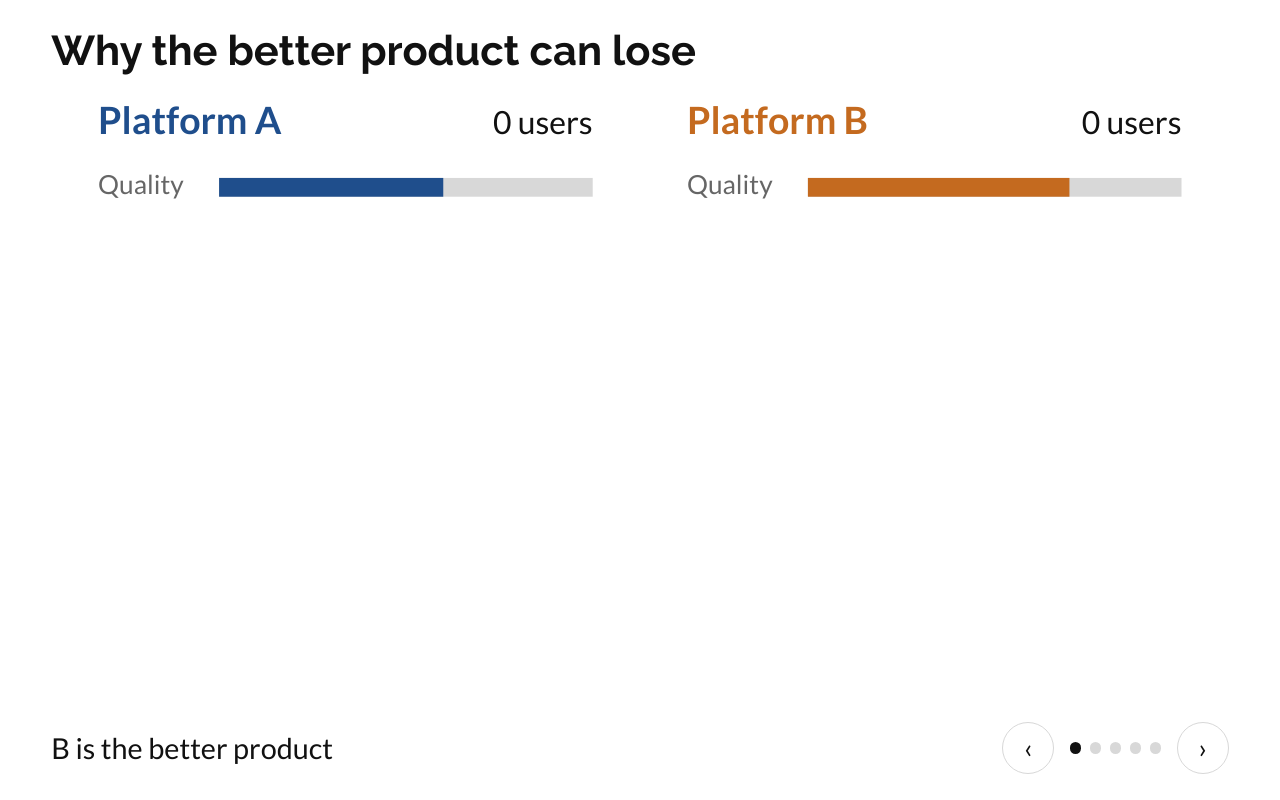
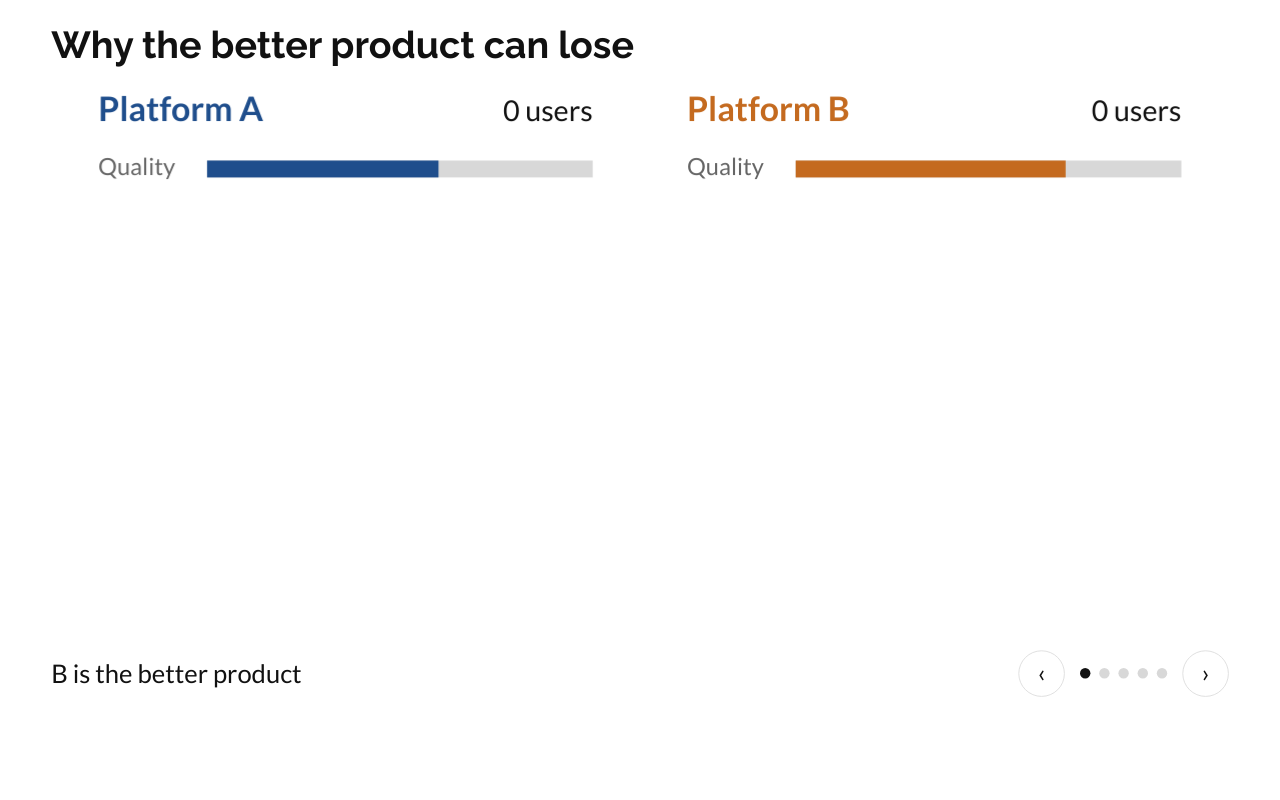
Before and after one commit to danielyue/slide-demos, a plain HTML site: page tipping-steps/index.html in a window 1280 px wide. Drawn offline with Linux system fonts and the light colour scheme.

Commit message:
Fixed 1600x900 layout scaled to the frame, so slideshow's odd window height can't blow up text

```diff
--- a/tipping-steps/index.html
+++ b/tipping-steps/index.html
@@ -11,19 +11,19 @@
   :root { --a: #1f4e8c; --b: #c46a1f; --hi: #e0b400; --ink: #111; --mute: #666; --line: #d8d8d8; }
   * { box-sizing: border-box; }
   html, body { margin: 0; height: 100%; background: #fff; color: var(--ink); font-family: Lato, Helvetica, Arial, sans-serif; overflow: hidden; }
-  .stage { position: absolute; inset: 0; display: grid; grid-template-rows: auto 1fr auto; padding: 3.2vh 4vw 3vh; gap: 1.2vh; }
-  h1 { font-family: Raleway, Lato, sans-serif; font-weight: 700; font-size: 5.2vh; margin: 0; }
+  .stage { position: absolute; top: 0; left: 0; width: 1600px; height: 900px; transform-origin: 0 0; display: grid; grid-template-rows: auto 1fr auto; padding: 29px 64px 27px; gap: 11px; }
+  h1 { font-family: Raleway, Lato, sans-serif; font-weight: 700; font-size: 47px; margin: 0; }
   /* The canvas sits absolutely inside a box, so its pixel size can't grow the grid row (WebKit did). */
   .plot { position: relative; min-height: 0; }
   .plot canvas { position: absolute; inset: 0; width: 100%; height: 100%; display: block; }
-  .foot { display: flex; align-items: center; justify-content: space-between; gap: 2vw; min-height: 7vh; }
-  .caption { font-size: 3.6vh; transition: opacity .3s; }
-  .nav { display: flex; align-items: center; gap: 1.2vw; }
-  .nav button { font: inherit; font-size: 3.4vh; width: 6.5vh; height: 6.5vh; border: 1px solid var(--line); background: #fff; border-radius: 50%; cursor: pointer; color: var(--ink); line-height: 1; }
+  .foot { display: flex; align-items: center; justify-content: space-between; gap: 32px; min-height: 63px; }
+  .caption { font-size: 32px; transition: opacity .3s; }
+  .nav { display: flex; align-items: center; gap: 19px; }
+  .nav button { font: inherit; font-size: 31px; width: 58px; height: 58px; border: 1px solid var(--line); background: #fff; border-radius: 50%; cursor: pointer; color: var(--ink); line-height: 1; }
   .nav button:hover { border-color: #999; }
   .nav button:disabled { opacity: .3; cursor: default; }
-  .dots { display: flex; gap: .7vw; }
-  .dots span { width: 1.4vh; height: 1.4vh; border-radius: 50%; background: var(--line); }
+  .dots { display: flex; gap: 11px; }
+  .dots span { width: 13px; height: 13px; border-radius: 50%; background: var(--line); }
   .dots span.on { background: var(--ink); }
   body.nocap .caption { visibility: hidden; }
 </style>
@@ -175,6 +175,28 @@ document.addEventListener('keydown', e => {
 const startStep = Math.min(STEPS.length - 1, Math.max(0, parseInt(qs.get('step') || '0', 10) || 0));
 goTo(startStep, false);
 requestAnimationFrame(draw);
+
+// Lay out at a fixed 1600x900 and scale to the frame. In slideshow, PowerPoint for Mac can report a
+// window height far larger than what is visible, so the height is used only when it looks like 16:9.
+// Press D (or open with ?debug=1) to show the sizes the page sees.
+(function () {
+  const stage = document.querySelector('.stage');
+  const dbg = document.createElement('div');
+  dbg.style.cssText = 'position:fixed;left:4px;top:4px;font:14px monospace;background:#ffe;z-index:9;padding:2px 6px';
+  dbg.hidden = new URLSearchParams(location.search).get('debug') !== '1';
+  document.body.appendChild(dbg);
+  document.addEventListener('keydown', e => { if (e.key === 'd' || e.key === 'D') dbg.hidden = !dbg.hidden; });
+  function fit() {
+    const w = document.documentElement.clientWidth || innerWidth, h = document.documentElement.clientHeight || innerHeight;
+    let k = w / 1600;
+    const ratio = h / w;
+    if (ratio > 0.45 && ratio < 0.62) k = Math.min(k, h / 900);
+    const left = Math.max(0, (w - 1600 * k) / 2);
+    stage.style.transform = `translate(${left}px, 0) scale(${k})`;
+    dbg.textContent = `client ${w}x${h}  inner ${innerWidth}x${innerHeight}  dpr ${devicePixelRatio}  k ${k.toFixed(3)}`;
+  }
+  addEventListener('resize', fit); fit(); setInterval(fit, 1000);
+})();
 </script>
 </body>
 </html>
```
Also changed, not shown: network-tipping/index.html (+29 -7 lines), 1 other file.
